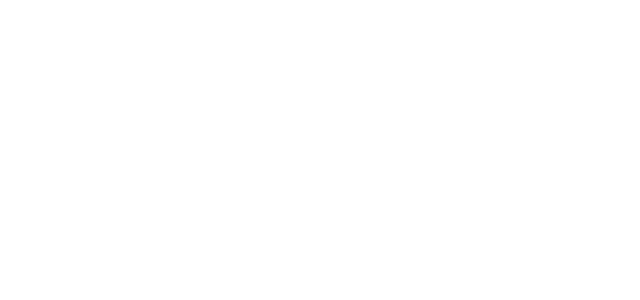
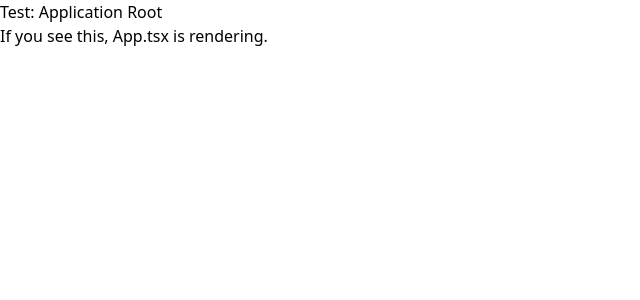
Before and after one commit to Lubo7/EnglishB2_Diego, a React (Vite) app: page / in a window 1280 px wide. Shown: the top 300 px of the page, without its empty margins (0-640 px from the left). Built offline with nearby package versions, Linux system fonts and the light colour scheme.

Commit message:
Test: simplify app.tsx and main.tsx for debugging

```diff
--- a/index.html
+++ b/index.html
@@ -2,7 +2,7 @@
 <html lang="en">
   <head>
     <meta charset="UTF-8" />
-    <link rel="icon" type="image/svg+xml" href="vite.svg" />
+
     <meta name="viewport" content="width=device-width, initial-scale=1.0" />
     <title>B2 English Preparation</title>
     <meta
--- a/src/App.tsx
+++ b/src/App.tsx
@@ -1,26 +1,37 @@
-import React from 'react';
-import { BrowserRouter as Router, Routes, Route } from 'react-router-dom';
-import Layout from './components/Layout';
-import HomePage from './pages/HomePage';
-import WeekOnePage from './pages/WeekOnePage';
-import WeekTwoPage from './pages/WeekTwoPage';
-import ResourcesPage from './pages/ResourcesPage';
-import AboutPage from './pages/AboutPage';
+//import React from 'react';
+//import { BrowserRouter as Router, Routes, Route } from 'react-router-dom';
+//import Layout from './components/Layout';
+//import HomePage from './pages/HomePage';
+//import WeekOnePage from './pages/WeekOnePage';
+//import WeekTwoPage from './pages/WeekTwoPage';
+//import ResourcesPage from './pages/ResourcesPage';
+//import AboutPage from './pages/AboutPage';
+
+//function App() {
+  //return (
+    //<Router basename="/English2_Diego">
+      //<Layout>
+        //<Routes>
+          //<Route path="/" element={<HomePage />} />
+          //<Route path="/week-one" element={<WeekOnePage />} />
+          //<Route path="/week-two" element={<WeekTwoPage />} />
+          //<Route path="/resources" element={<ResourcesPage />} />
+          //<Route path="/about" element={<AboutPage />} />
+        //</Routes>
+      //</Layout>
+    //</Router>
+  //);
+//}
+
+//export default App;
+
 
 function App() {
   return (
-    <Router basename="/English2_Diego">
-      <Layout>
-        <Routes>
-          <Route path="/" element={<HomePage />} />
-          <Route path="/week-one" element={<WeekOnePage />} />
-          <Route path="/week-two" element={<WeekTwoPage />} />
-          <Route path="/resources" element={<ResourcesPage />} />
-          <Route path="/about" element={<AboutPage />} />
-        </Routes>
-      </Layout>
-    </Router>
+    <div>
+      <h1>Test: Application Root</h1>
+      <p>If you see this, App.tsx is rendering.</p>
+    </div>
   );
 }
-
 export default App;
```
Also changed, not shown: src/main.tsx (+19 -4 lines).
